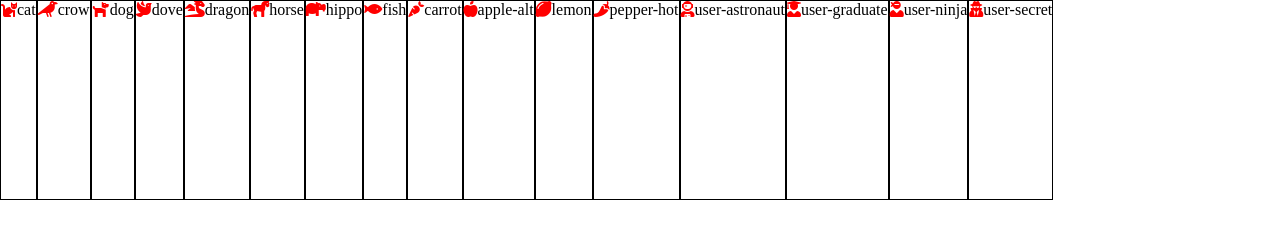
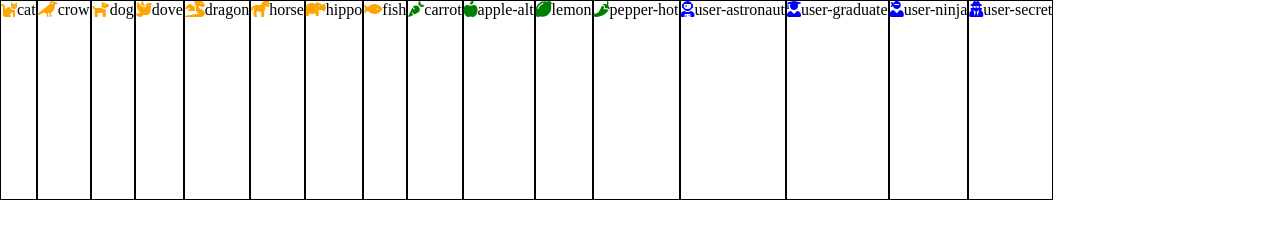
Before and after one commit to Vincedinardo21/js-es6-icons, a plain HTML site: page index.html in a window 1280 px wide. Drawn offline with Linux system fonts and the light colour scheme.

Commit message:
Aggiunta colore icone

```diff
--- a/data.js
+++ b/data.js
@@ -123,6 +123,7 @@ for(let key in icons){
 	let icona = document.createElement("i");
 	icona.classList.add("fas");
 	icona.classList.add(icons[key].prefix + (icons[key].name));
+	icona.classList.add(icons[key].color);
 	icona.append("");
 	myCard.append(icona);
 
--- a/style.css
+++ b/style.css
@@ -17,6 +17,14 @@
     border: 1px solid black;
 }
 
-.fas {
-    color: red;
+.blue {
+    color: blue;
 }
+
+.orange {
+    color: orange;
+}
+
+.green {
+    color: green;
+}
```
